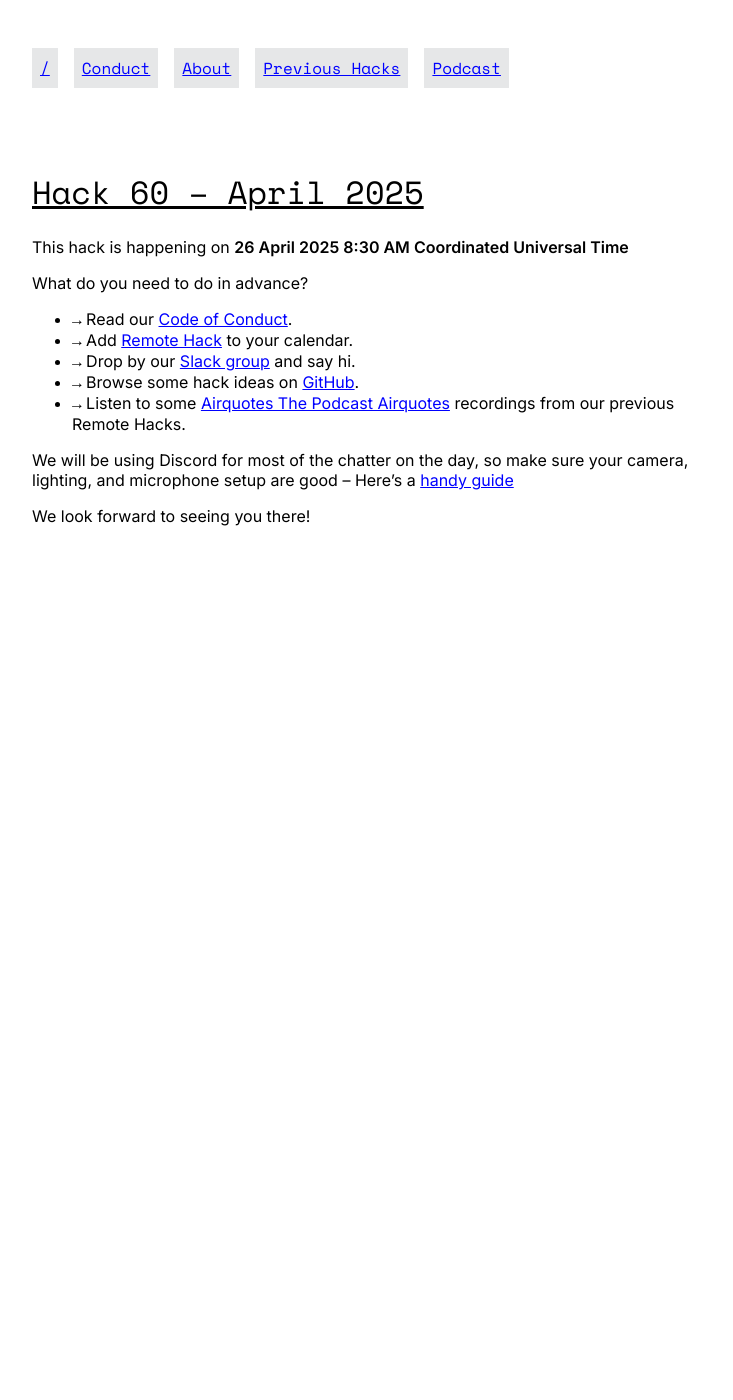
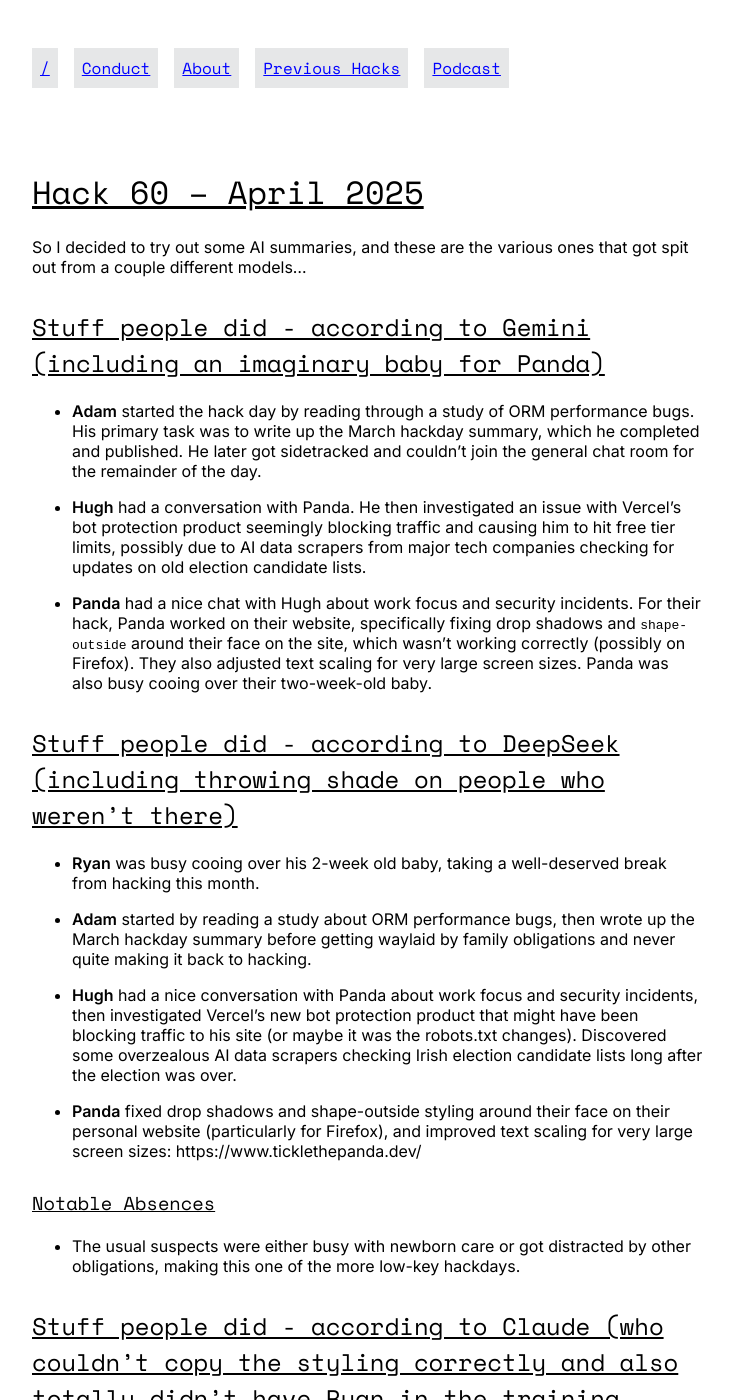
Before and after one commit to remotehack/remotehack.github.io, a Jekyll site: the page built from _hacks/60.md, in a window 1280 px wide and 1400 px high. Shown: the whole window, without its empty margins (272-1005 px from the left). Built offline with Jekyll 4.4.1, drawn with Linux system fonts in a browser that asks for light colours; some of the changed text lies outside the part shown.

Commit message:
add a writeup mostly done by AI

```diff
--- a/_hacks/60.md
+++ b/_hacks/60.md
@@ -1,5 +1,46 @@
 ---
 hack_number: 60
 date: 2025-04-26
-upcoming: true
 ---
+
+So I decided to try out some AI summaries, and these are the various ones that got spit out from a couple different models...
+
+
+## Stuff people did - according to Gemini (including an imaginary baby for Panda)
+
+- **Adam** started the hack day by reading through a study of ORM performance bugs. His primary task was to write up the March hackday summary, which he completed and published. He later got sidetracked and couldn't join the general chat room for the remainder of the day.
+
+- **Hugh** had a conversation with Panda. He then investigated an issue with Vercel's bot protection product seemingly blocking traffic and causing him to hit free tier limits, possibly due to AI data scrapers from major tech companies checking for updates on old election candidate lists.
+
+- **Panda** had a nice chat with Hugh about work focus and security incidents. For their hack, Panda worked on their website, specifically fixing drop shadows and `shape-outside` around their face on the site, which wasn't working correctly (possibly on Firefox). They also adjusted text scaling for very large screen sizes. Panda was also busy cooing over their two-week-old baby.
+
+
+## Stuff people did - according to DeepSeek (including throwing shade on people who weren't there)
+
+- **Ryan** was busy cooing over his 2-week old baby, taking a well-deserved break from hacking this month.
+
+- **Adam** started by reading a study about ORM performance bugs, then wrote up the March hackday summary before getting waylaid by family obligations and never quite making it back to hacking.
+
+- **Hugh** had a nice conversation with Panda about work focus and security incidents, then investigated Vercel's new bot protection product that might have been blocking traffic to his site (or maybe it was the robots.txt changes). Discovered some overzealous AI data scrapers checking Irish election candidate lists long after the election was over.
+
+- **Panda** fixed drop shadows and shape-outside styling around their face on their personal website (particularly for Firefox), and improved text scaling for very large screen sizes: https://www.ticklethepanda.dev/
+
+### Notable Absences
+
+- The usual suspects were either busy with newborn care or got distracted by other obligations, making this one of the more low-key hackdays.
+
+
+## Stuff people did - according to Claude (who couldn't copy the styling correctly and also totally didn't have Ryan in the training data)
+
+- Adam started the day by reading through a study of ORM performance bugs in the wild, then wrote up the March hackday summary and got it published. Unfortunately got waylaid by family lunch duties and couldn't even make it to the general chat room to properly participate in the hack day itself.
+- Hugh had a lovely conversation with Panda about focusing at work and security incidents, among other topics. Later discovered that Vercel's new bot protection product might be what's been blocking tons of AI scraper traffic from Facebook, Google, and Amazon that were inexplicably checking his Irish 2024 general election candidate list every minute... in April 2025, six months after those elected officials have been sitting in office.
+- Panda enjoyed the nice chat with Hugh, then got properly focused on fixing CSS issues on their personal website. Successfully got drop shadows and shape-outside properties working correctly around their face photo (which apparently wasn't working properly in Firefox), and also improved text scaling to be more reasonable at really big screen sizes.
+
+
+## Stuff people did - according to chatGPT (who suggested "Baby distractions, AI bots, and CSS tweaks — a classic RemoteHack" as the title), which also probably had the most enjoyable summary...but still didn't have Ryan in the training data.
+
+- **Adam** kicked things off by reading a study on ORM performance bugs in the wild and then got the March hackday writeup published. He planned to get more hacky but ended up entirely waylaid and didn’t even make it into the chat room. Classic Adam.
+
+- **Hugh** had a good catch-up chat with Panda, got pulled away by other obligations, but later investigated a sudden surge in Vercel bot traffic. Suspects include Vercel’s new bot protection product or possibly his own robots.txt update. Apparently Facebook, Google, and Amazon really want to know if the 2024 Irish general election results have changed (they haven’t).
+
+- **Panda** also enjoyed the chat with Hugh (featuring deep dives into focus at work and security incidents), then put some polish on their website. Drop shadows and shape-outside now work properly around Panda’s face — at least in Firefox — and text scaling on giant screens got a much-needed fix. Check it out: [ticklethepanda.dev](https://www.ticklethepanda.dev/)
```
